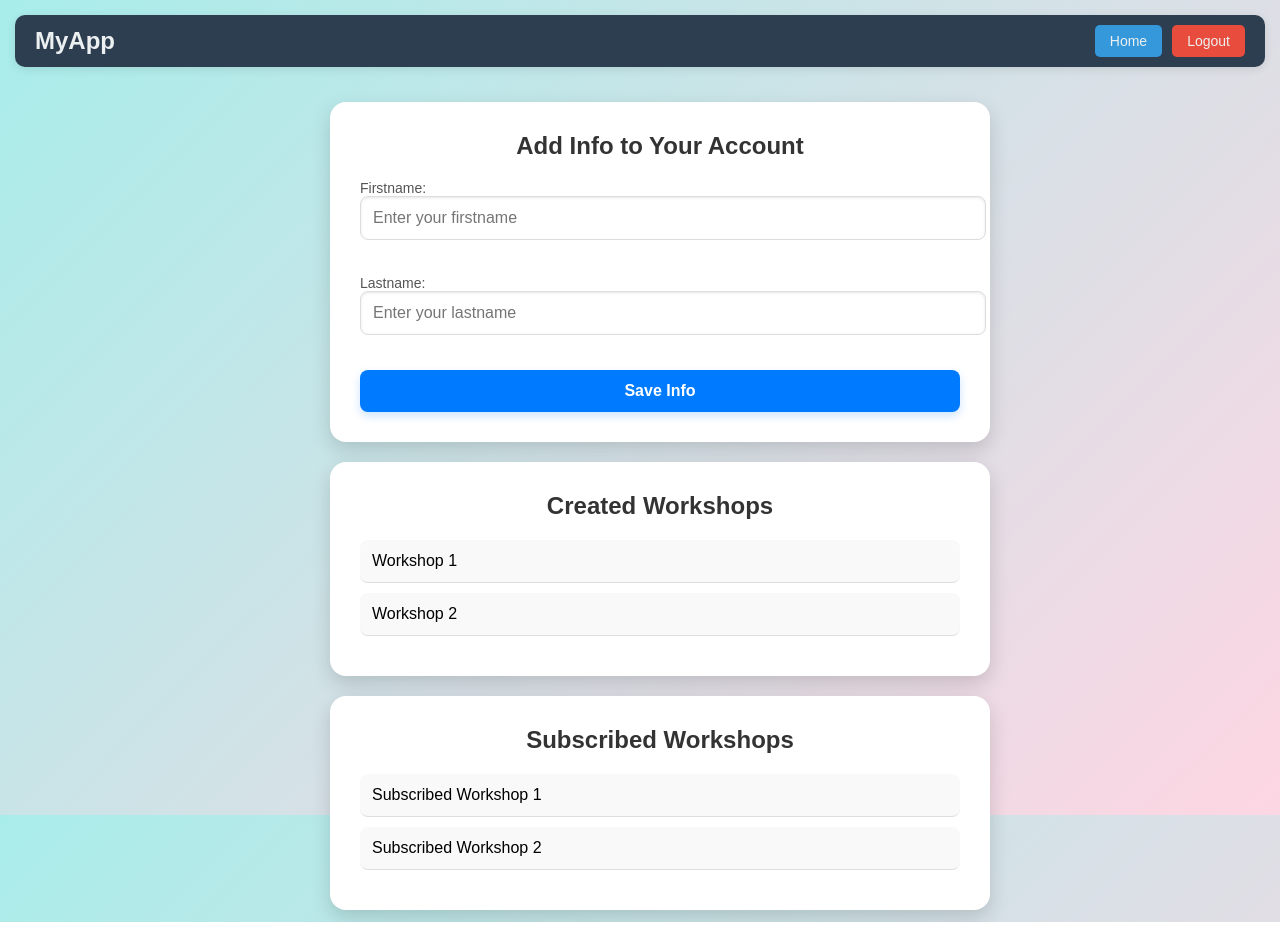
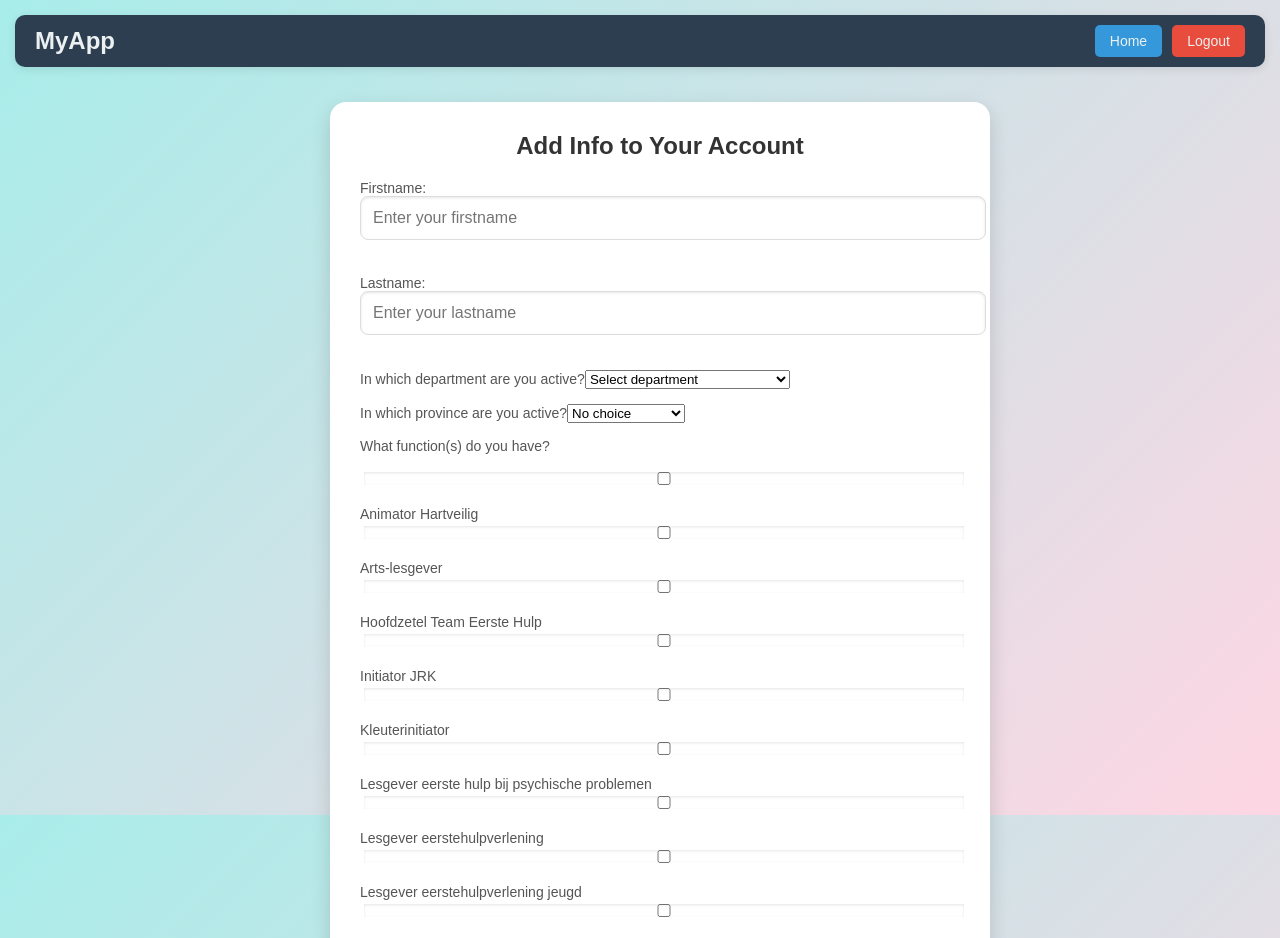
Before and after one commit to robbyjayjays/kruis-jayjays, a React (Create React App) app: page /profile in a window 1280 px wide. Shown: the top 938 px of the page. Built offline with nearby package versions, Linux system fonts and the light colour scheme.

Commit message:
more info to add

```diff
--- a/src/components/Profile.jsx
+++ b/src/components/Profile.jsx
@@ -7,6 +7,18 @@ const Profile = () => {
     const isCreator = true; // Replace with real logic
     const [firstname, setFirstname] = useState('');
     const [lastname, setLastname] = useState('');
+    const [department, setDepartment] = useState('');
+    const [province, setProvince] = useState('');
+    const [functions, setFunctions] = useState([]);
+
+    const handleFunctionChange = (e) => {
+      const value = e.target.value;
+      if (functions.includes(value)) {
+          setFunctions(functions.filter(func => func !== value));
+      } else {
+          setFunctions([...functions, value]);
+      }
+    };
 
     const handleSubmit = async (e) => {
         e.preventDefault();
@@ -26,7 +38,7 @@ const Profile = () => {
                 headers: {
                     'Content-Type': 'application/json',
                 },
-                body: JSON.stringify({ email, firstname, lastname }),
+                body: JSON.stringify({ email, firstname, lastname, department, province, functions }),
             });
 
             if (response.ok) {
@@ -68,6 +80,51 @@ const Profile = () => {
                             onChange={(e) => setLastname(e.target.value)}
                         />
                     </label>
+                    <label>
+                        In which department are you active?
+                        <select value={department} onChange={(e) => setDepartment(e.target.value)}>
+                            <option value="">Select department</option>
+                            <option value="IT">IT Department</option>
+                            <option value="Marketing">Marketing Department</option>
+                            <option value="not-active">I am not active in a department</option>
+                            {/* Add more department options here */}
+                        </select>
+                    </label>
+                    <label>
+                        In which province are you active?
+                        <select value={province} onChange={(e) => setProvince(e.target.value)}>
+                            <option value="">No choice</option>
+                            <option value="vlaams-brabant">Vlaams-Brabant</option>
+                            <option value="waals-brabant">Waals-Brabant</option>
+                            {/* Add more province options here */}
+                        </select>
+                    </label>
+                    <label>What function(s) do you have?</label>
+                    <div className="function-checkboxes">
+                        {[
+                            'Animator Hartveilig',
+                            'Arts-lesgever',
+                            'Hoofdzetel Team Eerste Hulp',
+                            'Initiator JRK',
+                            'Kleuterinitiator',
+                            'Lesgever eerste hulp bij psychische problemen',
+                            'Lesgever eerstehulpverlening',
+                            'Lesgever eerstehulpverlening jeugd',
+                            'Lesgever eerstehulpverlening jeugd begeleider',
+                            'Lesgever reanimeren en defibrilleren',
+                            'Provincieverantwoordelijke Vorming',
+                            'Simulant lesgever'
+                        ].map((func, index) => (
+                            <label key={index}>
+                                <input
+                                    type="checkbox"
+                                    value={func}
+                                    onChange={handleFunctionChange}
+                                />
+                                {func}
+                            </label>
+                        ))}
+                    </div>
                     <button type="submit">Save Info</button>
                 </form>
               </div>
```
Also changed, not shown: api/add-info.js (+45 -8 lines). Lines whose indentation alone changed are shown as unchanged.
